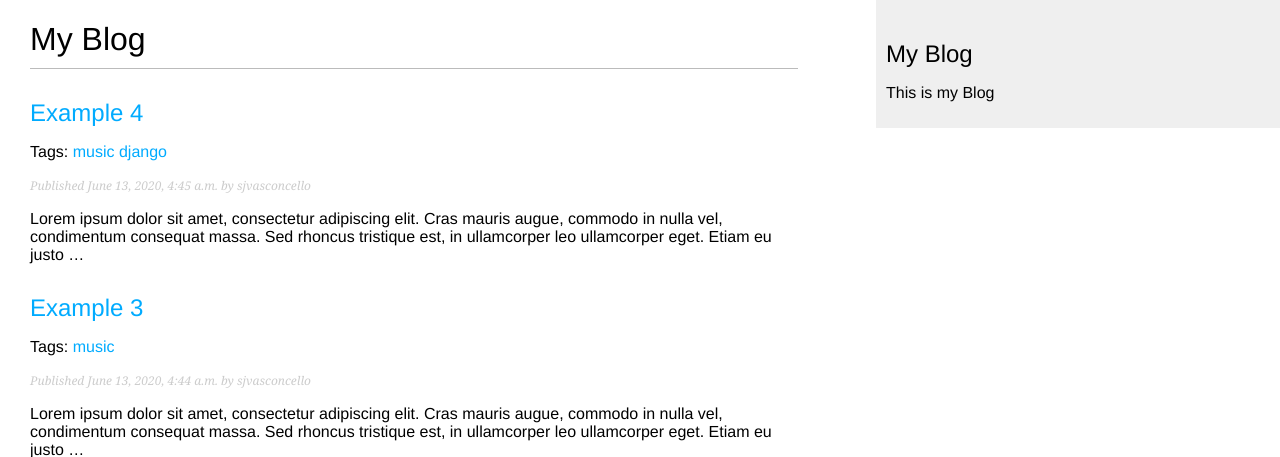
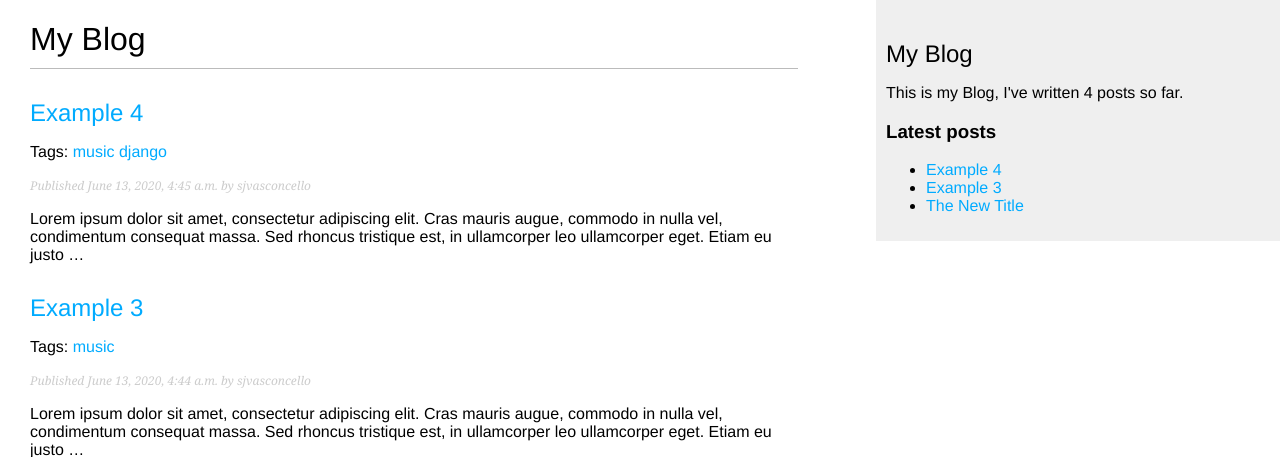
Before and after one commit to sjvasconcello/self-taught, a Django app: page /blog/ in a window 1280 px wide. Shown: the top 457 px of the page. Run offline with Django 3.2, Linux system fonts and the light colour scheme; data comes from the database, SQL or seed files in the repository; parts of the project's set-up code (start-up, migrations or seed data) failed here and were passed over.

Commit message:
Django 3 by Example - pag 71

```diff
--- a/django/super_blog/mysite/blog/templates/blog/base.html
+++ b/django/super_blog/mysite/blog/templates/blog/base.html
@@ -1,4 +1,4 @@
-
+{% load blog_tags %}
 {% load static %}
 
 <!DOCTYPE html>
@@ -14,7 +14,9 @@
         </div>
         <div id="sidebar">
             <h2>My Blog</h2>
-             <p> This is my Blog</p>
+            <p> This is my Blog, I've written {% total_posts %} posts so far. </p>
+            <h3>Latest posts</h3>
+            {% show_latest_posts 3 %}
         </div>
     </body>
 </html>
--- a/django/super_blog/mysite/blog/templates/blog/post/detail.html
+++ b/django/super_blog/mysite/blog/templates/blog/post/detail.html
@@ -21,7 +21,7 @@
 
 {% for post in similar_posts %}
 <p>
-    <a href="{{ post.get_absolute.url }}">{{post.title}}</a>
+    <a href="{{ post.get_absolute_url }}">{{post.title}}</a>
 </p>
 
 {% empty %}
--- /dev/null
+++ b/django/super_blog/mysite/blog/templates/blog/post/latest_posts.html
@@ -0,0 +1,9 @@
+<ul>
+{% for post in latest_post %}
+    <li>
+        <a href="{{ post.get_absolute_url }}">
+            {{ post.title }}
+        </a>
+    </li>
+{% endfor %}
+</ul>
--- /dev/null
+++ b/django/super_blog/mysite/blog/templatetags/blog_tags.py
@@ -0,0 +1,14 @@
+from django import template
+from ..models import Post
+
+register = template.Library()
+
+@register.simple_tag
+def total_posts():
+    return Post.published.count()
+
+
+@register.inclusion_tag("blog/post/latest_posts.html")
+def show_latest_posts(count=5):
+    latest_posts = Post.published.order_by("-publish")[:count]
+    return {"latest_post": latest_posts}
```
Also changed, not shown: django/super_blog/mysite/blog/templatetags/__init__.py (added).
